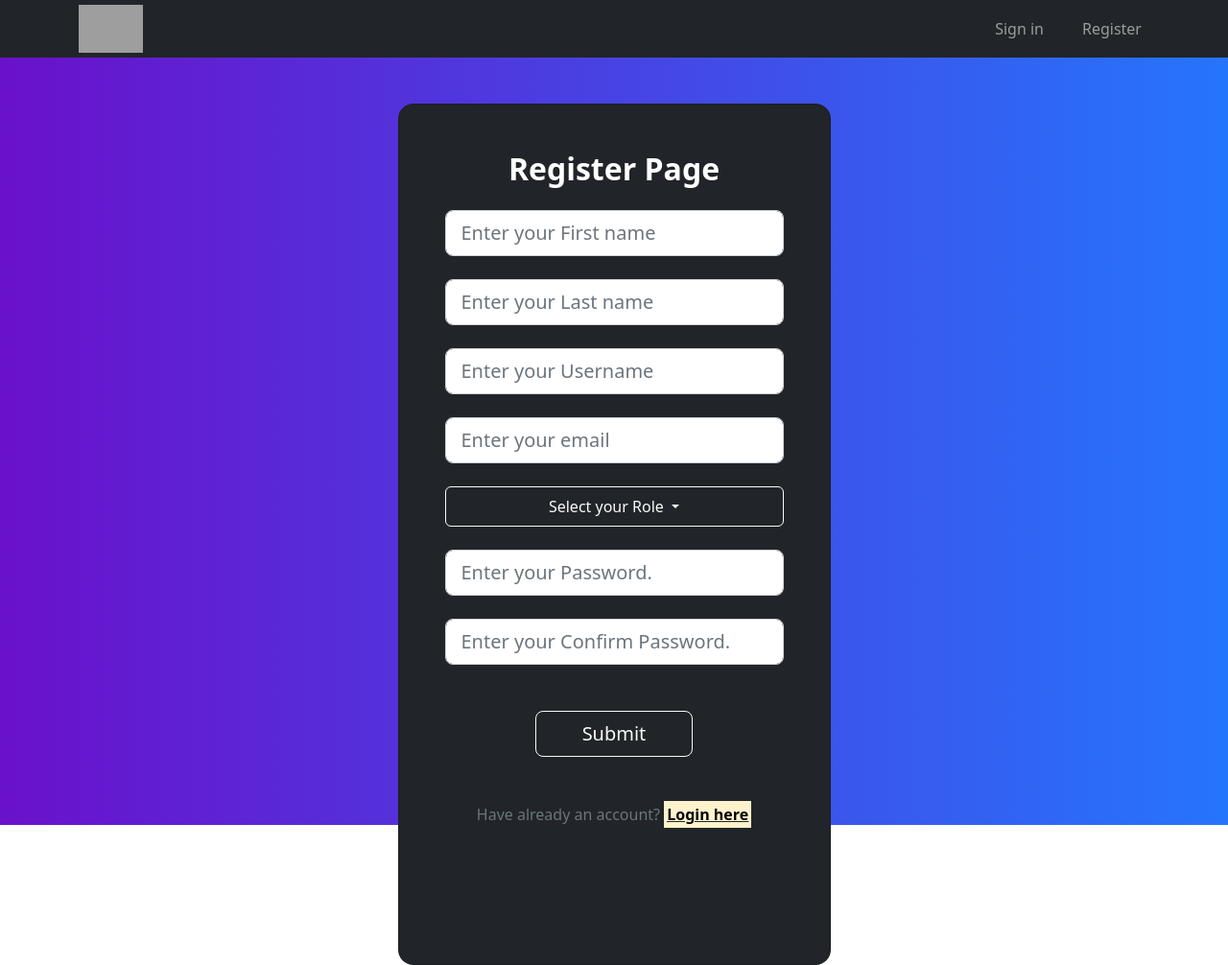
After one commit to Harshtroo/tms, a Django app: page /get_register/ in a window 1280 px wide. The commit adds this page. Shown: the whole page at 96% size. Run offline with Django 3.2, Linux system fonts and the light colour scheme; some libraries are stand-ins or nearby versions; grey boxes are pictures that could not be loaded.

```diff
--- a/tms/clickup/urls.py
+++ b/tms/clickup/urls.py
@@ -2,9 +2,11 @@ from django.urls import path
 from clickup import views
 
 urlpatterns = [
+    path("", views.get_home_page, name="home"),
+    path("get_register/",views.get_register_page,name="get_register"),
     path("register/", views.SingUpView.as_view(), name="register"),
     path("login/", views.LoginView.as_view(), name="login"),
-    path("create_project/", views.ProjectCreateView.as_view(), name="Create_project"),
+    path("create_project/", views.ProjectCreateView.as_view(), name="create_project"),
     path("project/<int:pk>/", views.ProjectRetrieveUpdateDestroyView.as_view(), name="project"),
-    path("create_task/",views.TaskCreateView.as_view(),name="create_task"),
+    path("create_task/", views.TaskCreateView.as_view(), name="create_task"),
 ]
--- a/tms/clickup/views.py
+++ b/tms/clickup/views.py
@@ -1,16 +1,25 @@
 from rest_framework import status
 from rest_framework.generics import CreateAPIView, ListCreateAPIView, RetrieveUpdateDestroyAPIView
-from rest_framework.permissions import IsAuthenticated, DjangoModelPermissions
+from rest_framework.permissions import IsAuthenticated, DjangoModelPermissions, AllowAny
 from clickup.serializer import RegistrationSerializer, LoginSerializer, ProjectSerializer, TaskSerializer
 from rest_framework.authtoken.views import ObtainAuthToken
 from rest_framework.authtoken.models import Token
 from django.http import JsonResponse
 from clickup.models import Project, Task
-from django_summernote.admin import SummernoteModelAdmin
+from django.shortcuts import render
+
+
+def get_home_page(request):
+    return render(request, "home.html")
+
+
+def get_register_page(request):
+    return render(request, "register.html")
 
 
 class SingUpView(CreateAPIView):
     serializer_class = RegistrationSerializer
+    permission_classes = [AllowAny]
 
 
 class LoginView(ObtainAuthToken):
--- /dev/null
+++ b/tms/static/css/base.css
@@ -0,0 +1,6 @@
+.icon {
+    height: 50px;
+}
+.navbar{
+    height: 60px;
+}
--- /dev/null
+++ b/tms/static/css/register.css
@@ -0,0 +1,10 @@
+.gradient-custom {
+/* fallback for old browsers */
+background: #6a11cb;
+
+/* Chrome 10-25, Safari 5.1-6 */
+background: -webkit-linear-gradient(to right, rgba(106, 17, 203, 1), rgba(37, 117, 252, 1));
+
+/* W3C, IE 10+/ Edge, Firefox 16+, Chrome 26+, Opera 12+, Safari 7+ */
+background: linear-gradient(to right, rgba(106, 17, 203, 1), rgba(37, 117, 252, 1))
+}
--- /dev/null
+++ b/tms/static/js/base.js
@@ -0,0 +1,30 @@
+var baseURL = "http://127.0.0.1:8000"
+
+function getData(url,resultData,callback){
+    $.ajax({
+    url : url,
+    method : "GET",
+    dataType : "json",
+    data: resultData,
+    success : callback,
+    error : function (reason, xhr){
+     console.log("error in processing your request", reason);
+    }
+   });
+ }
+
+
+function postAjaxCall(url, csrfToken, resultData,  callback, contentType, processData) {
+  $.ajax({
+    url: url,
+    method: "POST",
+    headers: { 'X-CSRFToken': csrfToken },
+    contentType: contentType,
+    processData: processData,
+    data: resultData,
+    success: callback,
+    error: function(reason, xhr) {
+      console.log("error in processing your request", reason);
+    }
+  });
+}
--- /dev/null
+++ b/tms/static/js/register.js
@@ -0,0 +1,18 @@
+
+var registerURL = baseURL + '/register/'
+
+$("#user_register").on("submit",function(event){
+
+     event.preventDefault()
+     var csrfToken = $('input[name="csrfmiddlewaretoken"]').val()
+     var resultData = $(this).serialize();
+
+     var contentType =  "application/json"
+     var processData =  true
+     var callback = function(response) {
+
+                         window.location.href = baseURL + "/login/";
+                      };
+
+     postAjaxCall(registerURL, csrfToken, resultData,  callback, contentType, processData)
+})
--- a/tms/templates/base.html
+++ b/tms/templates/base.html
@@ -1,31 +1,47 @@
-
 {% load static %}
 
 <!DOCTYPE html>
-<html class="no-js" lang="en">
-    <head>
-        <meta charset="utf-8" />
-        <title> tms </title>
-        <meta name="description" content="" />
-        <meta name="viewport" content="width=device-width, initial-scale=1" />
+<html>
 
-        {# Global stylesheets #}
-        <link rel="stylesheet" type="text/css" href="{% static 'css/main.css' %}">
+<head>
+    <link href="https://cdn.jsdelivr.net/npm/bootstrap@5.2.3/dist/css/bootstrap.min.css" rel="stylesheet"/>
+    <script src="https://cdn.jsdelivr.net/npm/bootstrap@5.3.1/dist/js/bootstrap.bundle.min.js"></script>
+    <script src="https://cdn.jsdelivr.net/npm/bootstrap@5.0.2/dist/js/bootstrap.min.js"></script>
+    <script src="http://code.jquery.com/jquery-1.11.0.min.js"></script>
+    <link rel="stylesheet" type="text/css" href="{% static 'css/base.css' %}"/>
+</head>
 
-        {% block extra_css %}
-            {# Override this in templates to add extra stylesheets #}
-        {% endblock %}
-    </head>
+<body>
+<nav class="navbar navbar-expand-lg navbar-dark bg-dark px-0 py-3">
+    <div class="container-xl">
 
-    <body class="{% block body_class %}{% endblock %}">
+        <a class="navbar-brand" href="#">
+            <img src="https://cdn-icons-png.flaticon.com/128/599/599928.png" class="h-8 icon" alt="...">
+        </a>
 
-        {% block content %}{% endblock %}
+        <button class="navbar-toggler" type="button" data-bs-toggle="collapse" data-bs-target="#navbarCollapse"
+                aria-controls="navbarCollapse" aria-expanded="false" aria-label="Toggle navigation">
+            <span class="navbar-toggler-icon"></span>
+        </button>
 
-        {# Global javascript #}
-        <script type="text/javascript" src="{% static 'js/script.js' %}"></script>
+        <div class="collapse navbar-collapse" id="navbarCollapse">
 
-        {% block extra_js %}
-            {# Override this in templates to add extra javascript #}
-        {% endblock %}
-    </body>
+            <div class="navbar-nav mx-lg-auto"></div>
+
+            <div class="navbar-nav ms-lg-4">
+                <a class="nav-item nav-link" href="#">Sign in</a>
+            </div>
+
+            <div class="navbar-nav ms-lg-4">
+                <a href="{% url 'get_register' %}" class="nav-item nav-link">
+                    Register
+                </a>
+            </div>
+        </div>
+    </div>
+</nav>
+{% block content %}
+
+{% endblock %}
+</body>
 </html>
--- /dev/null
+++ b/tms/templates/home.html
@@ -0,0 +1,5 @@
+{% extends 'base.html' %}
+{% load static %}
+
+{% block content %}
+{% endblock %}
--- /dev/null
+++ b/tms/templates/register.html
@@ -0,0 +1,76 @@
+{% extends 'base.html' %}
+{% load static %}
+
+{% block content %}
+<link rel="stylesheet" type="text/css" href="{% static 'css/register.css' %}"/>
+<form method="POST" id="user_register">
+    {% csrf_token %}
+    <section class="vh-100 gradient-custom">
+        <div class="container py-5 h-100">
+            <div class="row d-flex justify-content-center align-items-center h-100">
+                <div class="col-12 col-md-8 col-lg-6 col-xl-5">
+                    <div class="card bg-dark text-white" style="border-radius: 1rem;">
+                        <div class="card-body p-5 text-center">
+                            <div class="mb-md-5  pb-5">
+                                <h2 class="fw-bold mb-2 mb-4">Register Page</h2>
+                                <div class="form-outline form-white mb-4">
+                                    <input type="text" id="first_name" class="form-control form-control-lg"
+                                           placeholder="Enter your First name">
+                                </div>
+
+                                <div class="form-outline form-white mb-4">
+                                    <input type="text" id="last_name" class="form-control form-control-lg"
+                                           placeholder="Enter your Last name">
+                                </div>
+
+                                <div class="form-outline form-white mb-4">
+                                    <input type="text" id="Username" class="form-control form-control-lg"
+                                           placeholder="Enter your Username">
+                                </div>
+
+                                <div class="form-outline form-white mb-4">
+                                    <input type="email" id="typeEmailX" class="form-control form-control-lg"
+                                           placeholder="Enter your email">
+                                </div>
+
+                                <div class="dropdown mb-4">
+                                    <button class="btn btn-outline-light dropdown-toggle form-control form-control-lg"
+                                            type="button"
+                                            id="dropdownMenuButton" data-bs-toggle="dropdown" aria-expanded="false">
+                                        Select your Role
+                                    </button>
+                                    <ul class="dropdown-menu" aria-labelledby="dropdownMenuButton">
+                                        <li><a class="dropdown-item" href="#">Country 1</a></li>
+                                        <li><a class="dropdown-item" href="#">Country 2</a></li>
+                                        <li><a class="dropdown-item" href="#">Country 3</a></li>
+                                    </ul>
+                                </div>
+
+                                <div class="form-outline form-white mb-4">
+                                    <input type="password" id="password" class="form-control form-control-lg"
+                                           placeholder="Enter your Password.">
+                                </div>
+
+                                <div class="form-outline form-white mb-4">
+                                    <input type="password" id="new_password" class="form-control form-control-lg"
+                                           placeholder="Enter your Confirm Password.">
+                                </div>
+
+                                <button class="btn btn-outline-light btn-lg px-5 mt-4" type="submit">Submit</button>
+
+                                <p class="text-center text-muted mt-5 mb-0">Have already an account? <a href="#!"
+                                                                                                        class="fw-bold text-body"><u>
+                                    <mark class="blue">Login here</mark>
+                                </u></a></p>
+
+                            </div>
+                        </div>
+                    </div>
+                </div>
+            </div>
+        </div>
+    </section>
+</form>
+<script src="{% static 'js/base.js' %}"></script>
+<script src="{% static 'js/register.js' %}"></script>
+{% endblock %}
```
Also changed, not shown: tms/clickup/templates/base.html (deleted, +0 -13 lines).
